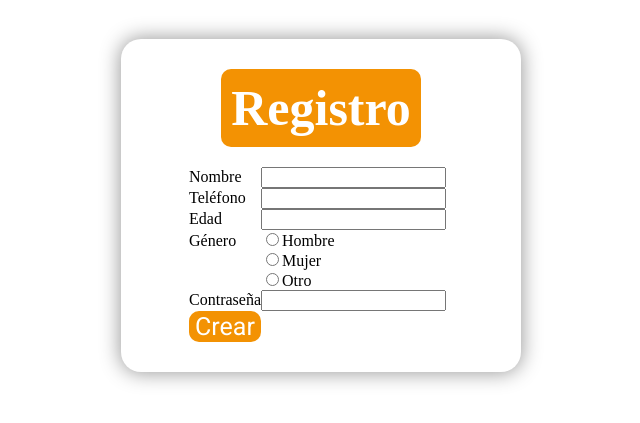
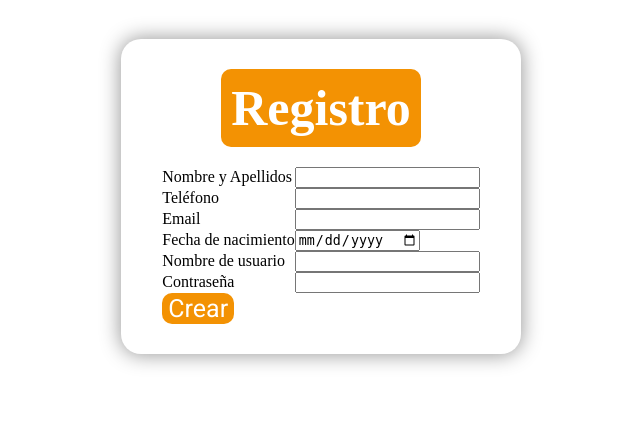
Before and after one commit to ImanolMM/Eventify, a PHP site: page /login.php in a window 1280 px wide. Shown: the part 51-474 px from the top of the page, without its empty margins (319-959 px from the left). Run offline with PHP 8.4, Linux system fonts and the light colour scheme; data comes from the database, SQL or seed files in the repository; data that the repository does not hold is empty.

Commit message:
nuevo formulario

```diff
--- a/app/login.php
+++ b/app/login.php
@@ -43,10 +43,10 @@
             <div class="form-title">
                 Registro
             </div>
-            <!-- https://stackoverflow.com/questions/4309950/how-to-align-input-forms-in-html -->
+            <!-- Alinear inputs https://stackoverflow.com/questions/4309950/how-to-align-input-forms-in-html -->
             <form class="form">
                 <div class="linea-form">
-                    <p>Nombre</p>
+                    <p>Nombre y Apellidos</p>
                     <input type="text">
                 </div>
                 <div class="linea-form">
@@ -54,16 +54,16 @@
                     <input type="text">
                 </div>
                 <div class="linea-form">
-                    <p>Edad</p>
-                    <input type="number">
+                    <p>Email</p>
+                    <input type="email">
                 </div>
                 <div class="linea-form">
-                    <p>Género</p>
-                    <div class="genero">
-                        <input type="radio" name="genero"></input>Hombre
-                        <input type="radio" name="genero"></input>Mujer
-                        <input type="radio" name="genero"></input>Otro
-                    </div>
+                    <p>Fecha de nacimiento</p>
+                    <input type="date">
+                </div>
+                <div class="linea-form">
+                    <p>Nombre de usuario</p>
+                    <input type="text">
                 </div>
                 <div class="linea-form">
                     <p>Contraseña</p>
```
